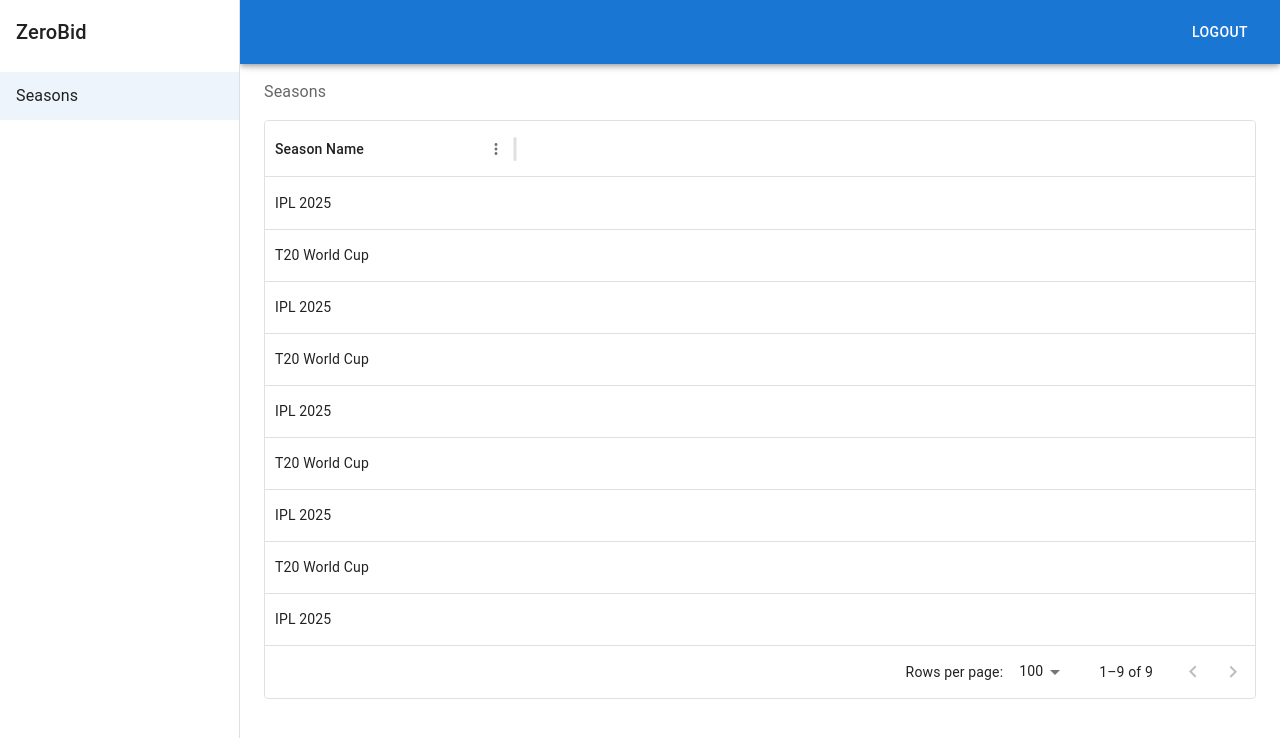
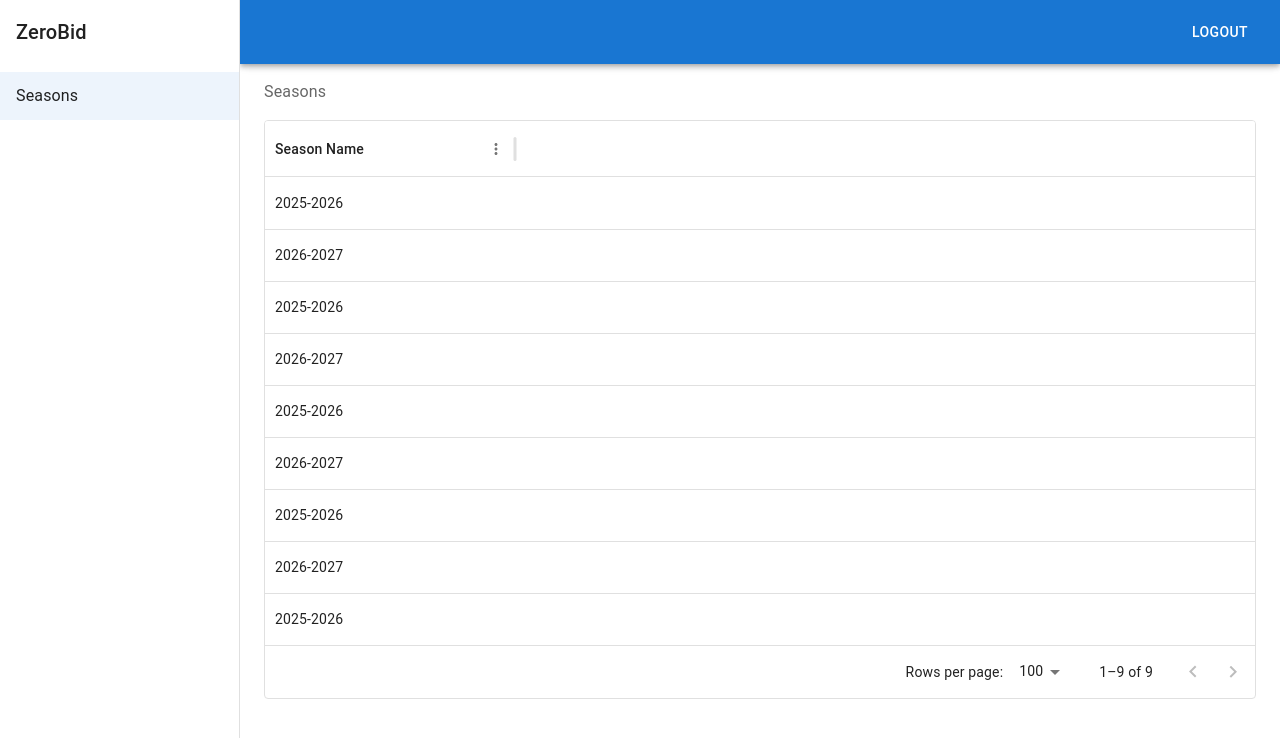
Before and after one commit to jibingzeropixels/auction_app_web, a Next.js app: page /seasons in a window 1280 px wide. Shown: the top 738 px of the page. Built offline with nearby package versions, Linux system fonts and the light colour scheme.

Commit message:
sample change

```diff
--- a/src/app/(NonAuthLayout)/seasons/page.tsx
+++ b/src/app/(NonAuthLayout)/seasons/page.tsx
@@ -8,15 +8,15 @@
   const router = useRouter();
 
   const rows = [
-    { id: 1, seasonName: "IPL 2025" },
-    { id: 2, seasonName: "T20 World Cup" },
-    { id: 3, seasonName: "IPL 2025" },
-    { id: 4, seasonName: "T20 World Cup" },
-    { id: 5, seasonName: "IPL 2025" },
-    { id: 6, seasonName: "T20 World Cup" },
-    { id: 7, seasonName: "IPL 2025" },
-    { id: 8, seasonName: "T20 World Cup" },
-    { id: 9, seasonName: "IPL 2025" },
+    { id: 1, seasonName: "2025-2026" },
+    { id: 2, seasonName: "2026-2027" },
+    { id: 3, seasonName: "2025-2026" },
+    { id: 4, seasonName: "2026-2027" },
+    { id: 5, seasonName: "2025-2026" },
+    { id: 6, seasonName: "2026-2027" },
+    { id: 7, seasonName: "2025-2026" },
+    { id: 8, seasonName: "2026-2027" },
+    { id: 9, seasonName: "2025-2026" },
   ];
 
   const handleRowClick = (seasonName: any) => {
```
